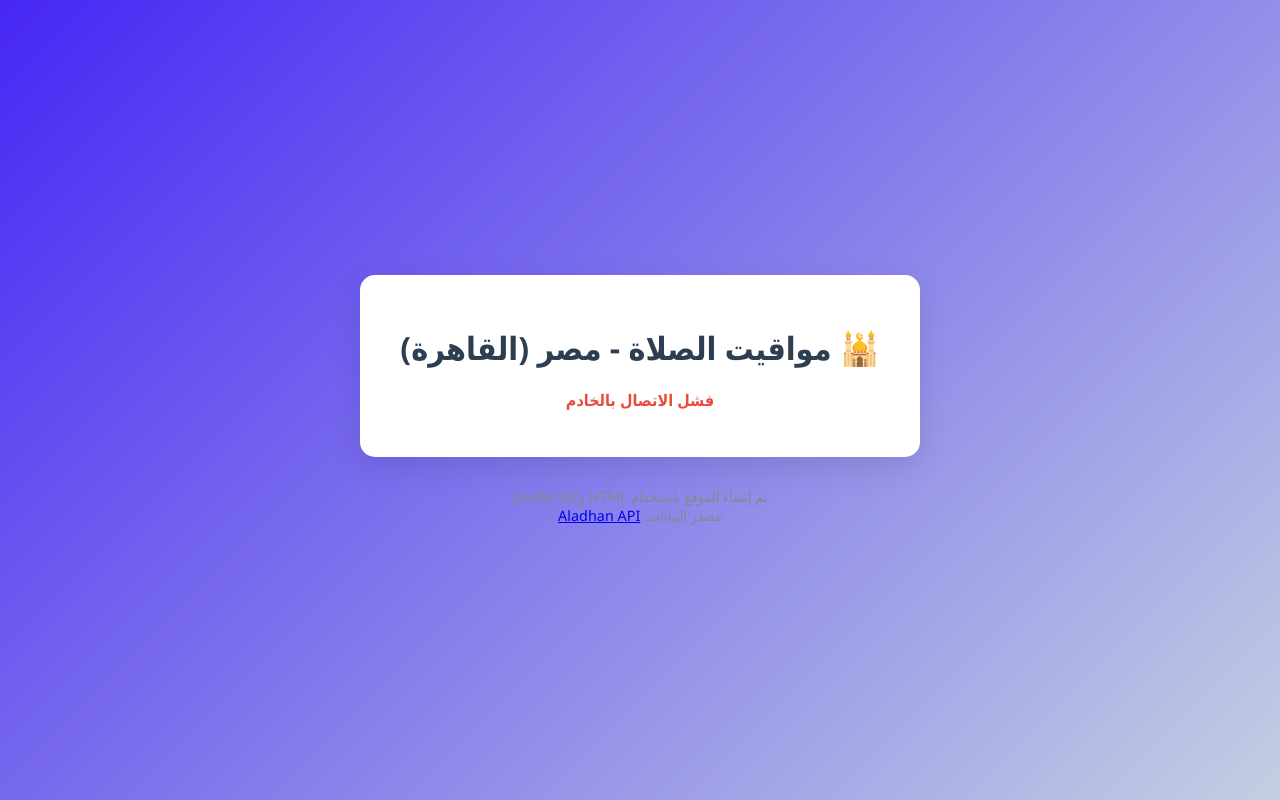
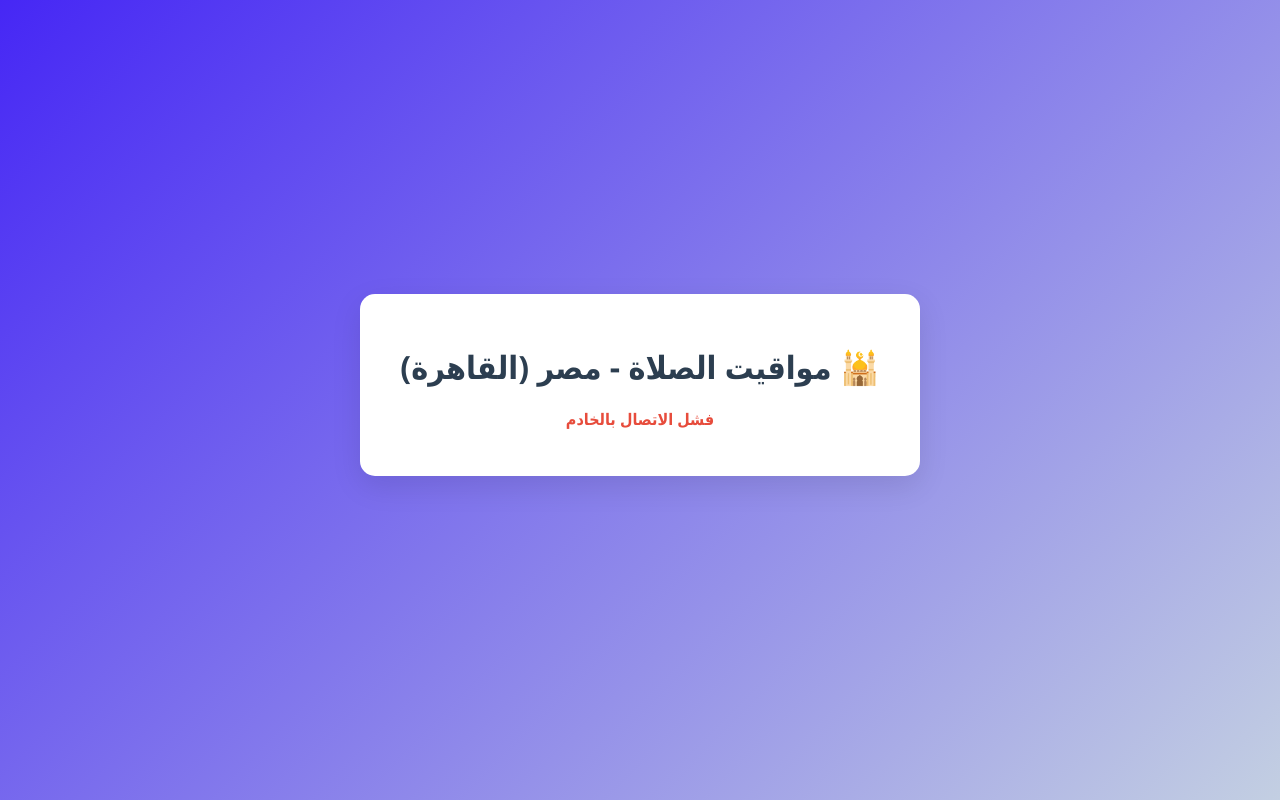
Before and after one commit to aakroub/timesprayer, a plain HTML site: page index.html in a window 1280 px wide. Drawn offline with Linux system fonts and the light colour scheme; no server answers.

Commit message:
index.html

```diff
--- a/index.html
+++ b/index.html
@@ -83,8 +83,6 @@
   </div>
 
   <div class="footer">
-    تم إنشاء الموقع باستخدام HTML وJavaScript<br>
-    مصدر البيانات: <a href="https://aladhan.com" target="_blank">Aladhan API</a>
   </div>
 
   <script>
```
